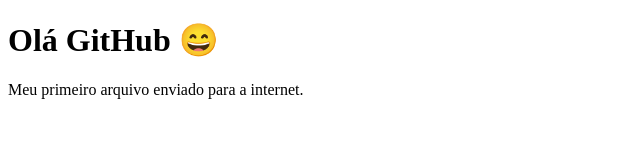
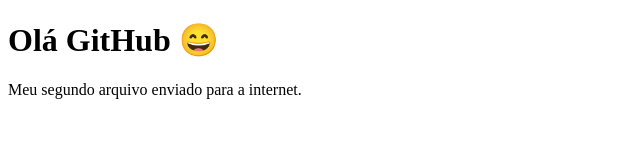
Before and after one commit to rosalogic/meu-site, a plain HTML site: page index.html in a window 1280 px wide. Shown: the full height of the page, 0-640 px from the left. Drawn offline with Linux system fonts and the light colour scheme.

Commit message:
atualizando site

```diff
--- a/index.html
+++ b/index.html
@@ -6,6 +6,6 @@
 </head>
 <body>
 <h1>Olá GitHub 😄</h1>
-<p>Meu primeiro arquivo enviado para a internet.</p>
+<p>Meu segundo arquivo enviado para a internet.</p>
 </body>
 </html>
```
